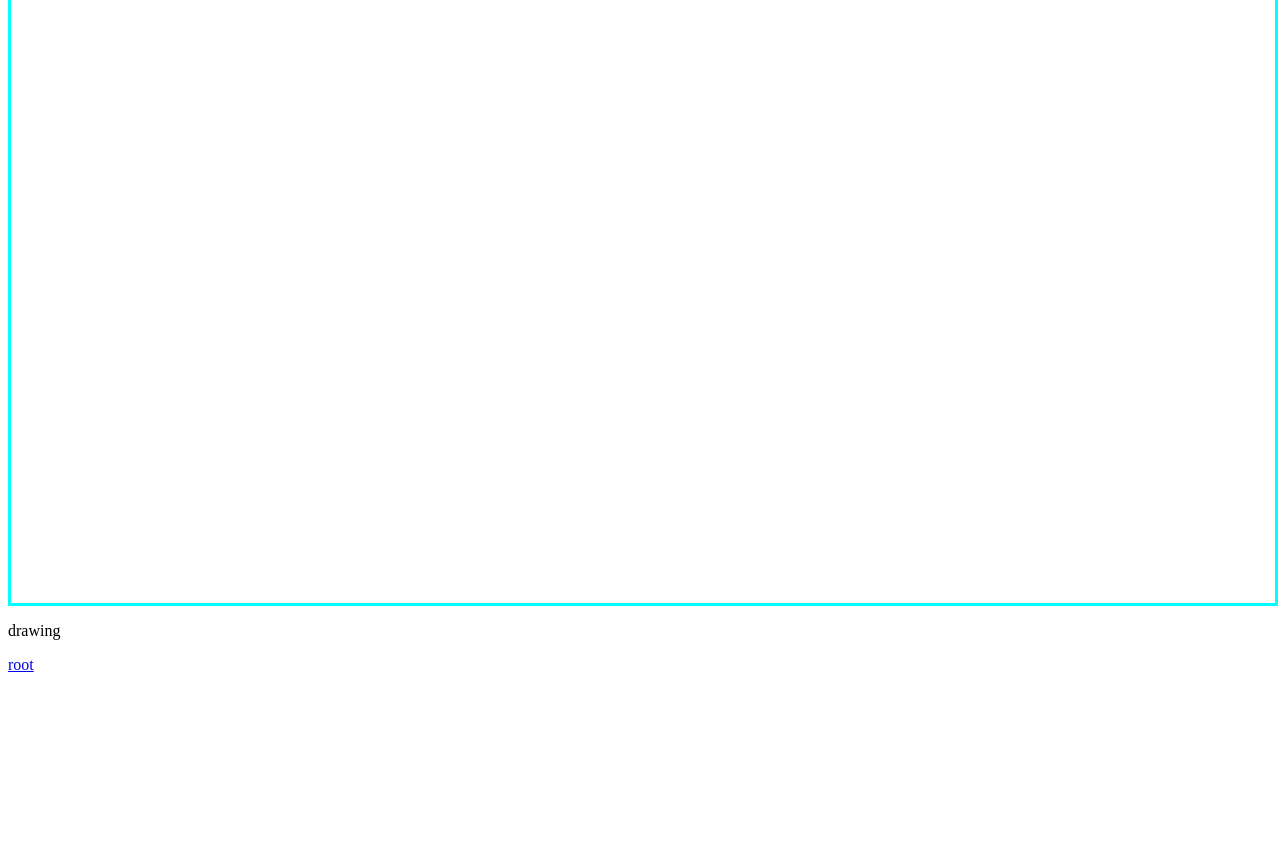
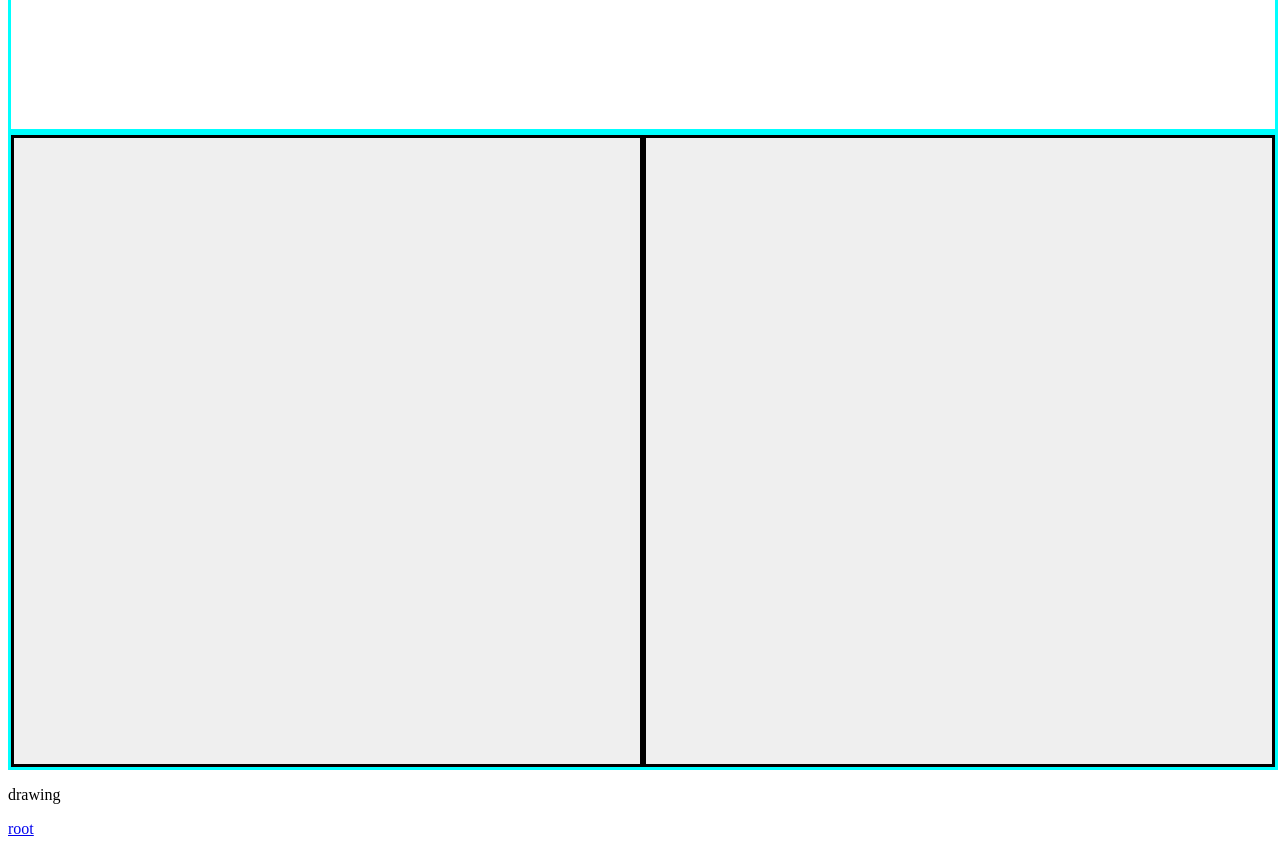
Before and after one commit to den8383/drawing, a Next.js app in the folder front/app/: page /posts/drawing in a window 1280 px wide. Shown: the part 1320-2166 px from the top of the page. Before the commit the page ends 2002 px from the top, so only its background shows below. Built offline with nearby package versions, Linux system fonts and the light colour scheme.

Commit message:
[add] Tools Space

```diff
--- a/front/app/components/PalettePanel/PalettePanel.tsx
+++ b/front/app/components/PalettePanel/PalettePanel.tsx
@@ -9,7 +9,7 @@ const PalettePanel = () =>{
 
   const Palette = styled.div`
     width: 100%;
-    aspect-ratio: 4 / 3;
+    aspect-ratio: 8 / 3;
     border:solid;
     border-color:aqua;
   `
--- /dev/null
+++ b/front/app/components/ToolsPanel/ToolButton/ToolButton.tsx
@@ -0,0 +1,18 @@
+import React from "react"
+import styled from 'styled-components'
+
+const ToolButton = (props) =>{
+  return (
+    <Button></Button>
+  )
+}
+
+const Button = styled.button`
+  width: 50%;
+  aspect-ratio: 1 / 1;
+  border:solid;
+  border-color:black;
+`
+
+
+export default ToolButton
--- /dev/null
+++ b/front/app/components/ToolsPanel/ToolButton/index.tsx
@@ -0,0 +1,2 @@
+import ToolButton from './ToolButton'
+export default ToolButton
--- /dev/null
+++ b/front/app/components/ToolsPanel/ToolsPanel.tsx
@@ -0,0 +1,22 @@
+import React from "react"
+import styled from 'styled-components'
+import ToolButton from './ToolButton'
+
+const ToolsPanel = (props) =>{
+  return (
+      <Palette>
+        <ToolButton></ToolButton>
+        <ToolButton></ToolButton>
+      </Palette>
+      )
+}
+
+const Palette = styled.div`
+  width: 100%;
+  aspect-ratio: 8 / 3;
+  border:solid;
+  border-color:aqua;
+`
+
+
+export default ToolsPanel
--- /dev/null
+++ b/front/app/components/ToolsPanel/index.tsx
@@ -0,0 +1,2 @@
+import ToolsPanel from './ToolsPanel'
+export default ToolsPanel
--- a/front/app/pages/posts/drawing.tsx
+++ b/front/app/pages/posts/drawing.tsx
@@ -1,11 +1,13 @@
 import Link from 'next/link'
 import CanvasPanel from '../../components/CanvasPanel'
 import PalettePanel from '../../components/PalettePanel'
+import ToolsPanel from '../../components/ToolsPanel'
 
 export const Drawing = (): JSX.Element => (
     <div>
     <CanvasPanel x='0' y='0'></CanvasPanel>
     <PalettePanel></PalettePanel>
+    <ToolsPanel></ToolsPanel>
     <p>drawing</p>
     <Link href='/'>root</Link>
     </div>
```
